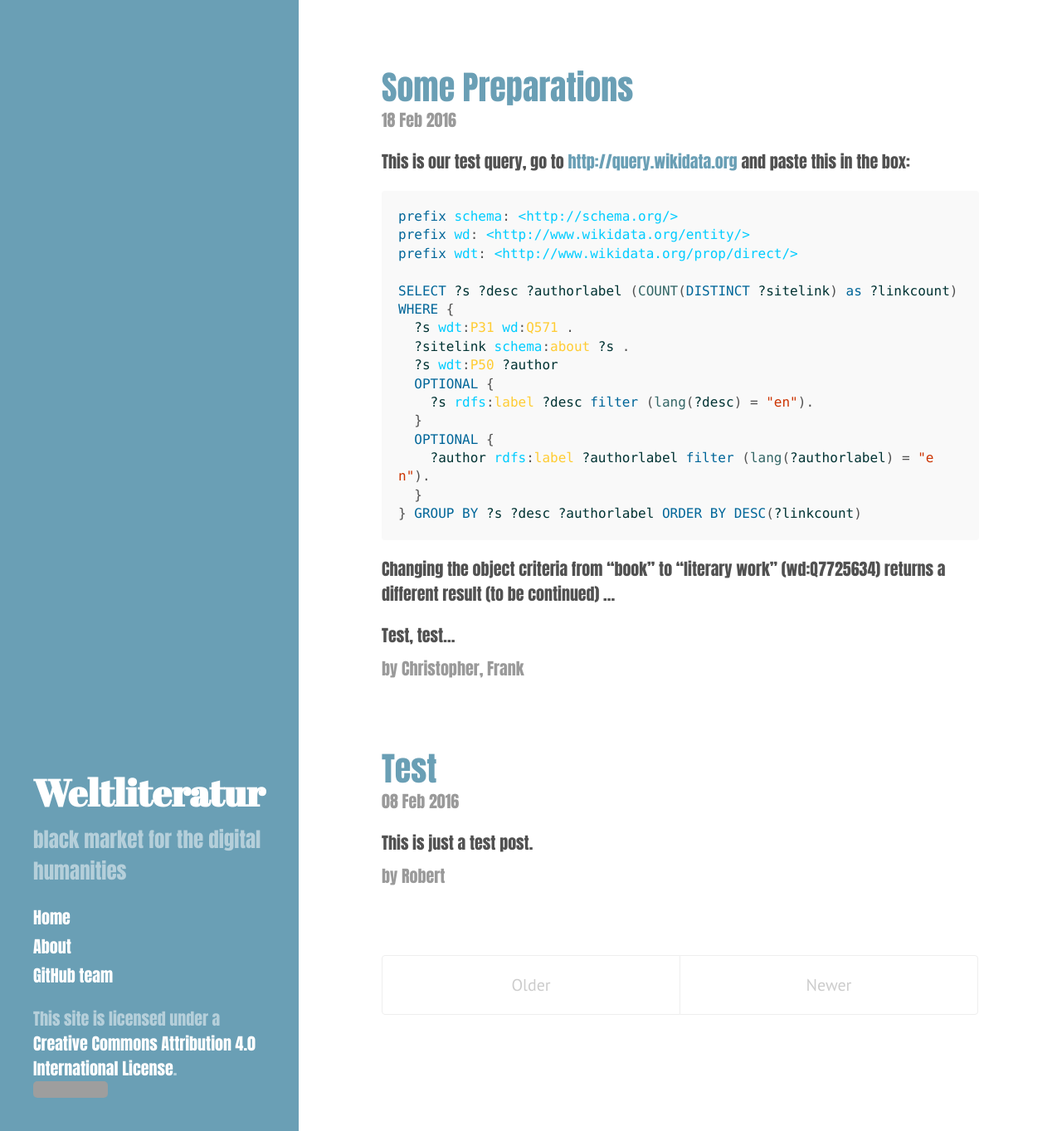
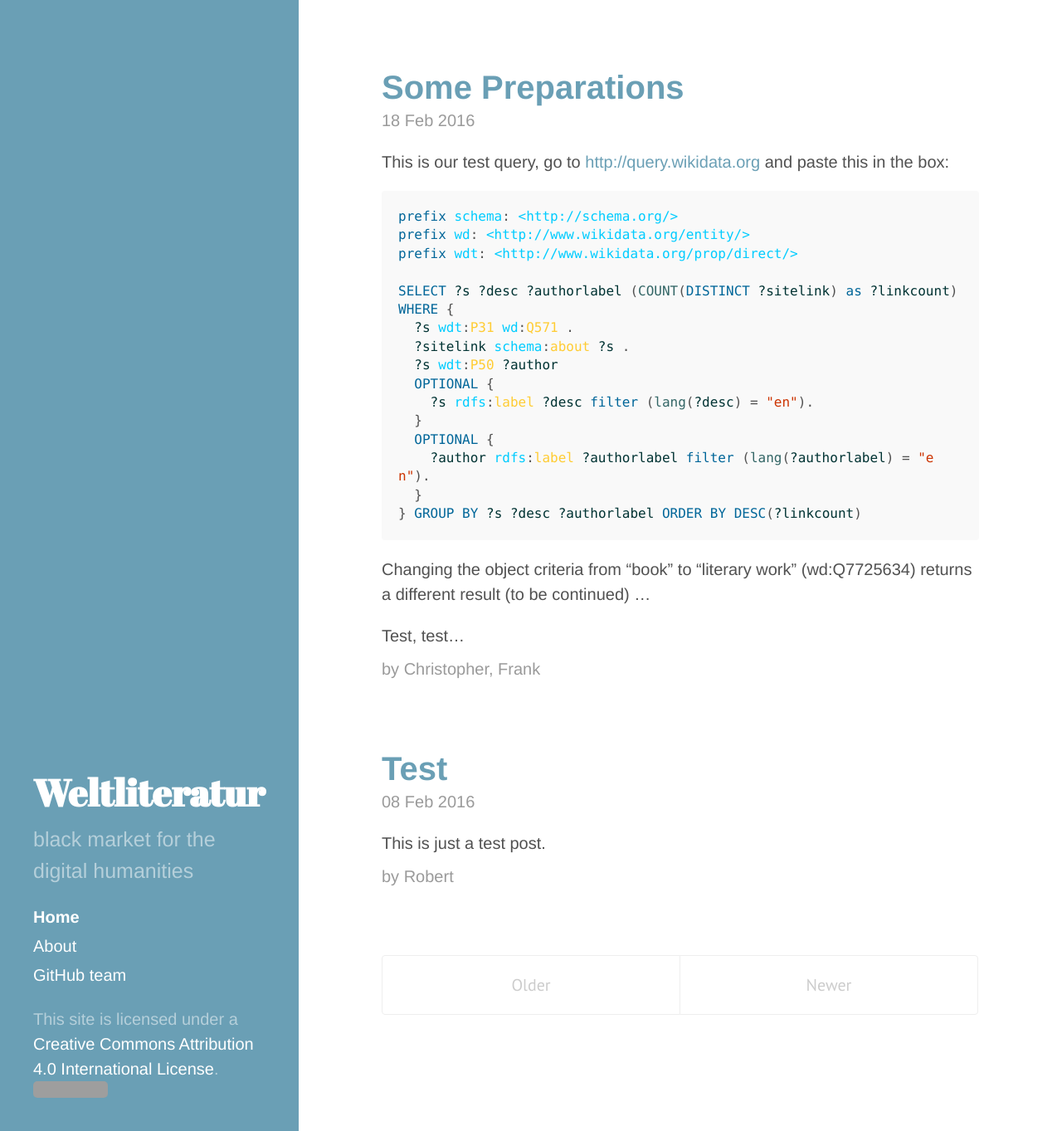
Before and after one commit to weltliteratur/blog, a Jekyll site: the page built from index.html, in a window 1280 px wide and 1363 px high. Shown: the whole window at 83% size. Built offline with Jekyll 4.4.1, drawn with Linux system fonts in a browser that asks for light colours; the list of posts is cut into pages by our own code; grey boxes are pictures that could not be loaded.

Commit message:
fixing font def

```diff
--- a/public/css/hyde.css
+++ b/public/css/hyde.css
@@ -32,7 +32,7 @@
  */
 
 html {
-    font-family: "futura-pt-condensed","FuturaStd-Condensed","Futura-Condensed",Impact,Helvetica,Arial,sans-serif; /*"PT Sans", Helvetica, Arial, sans-serif;*/
+    font-family: "futura-pt","FuturaPT-Light","FuturaLTPro-Light",Helvetica,Arial,sans-serif; /*"PT Sans", Helvetica, Arial, sans-serif;*/
 }
 @media (min-width: 48em) {
   html {
```
